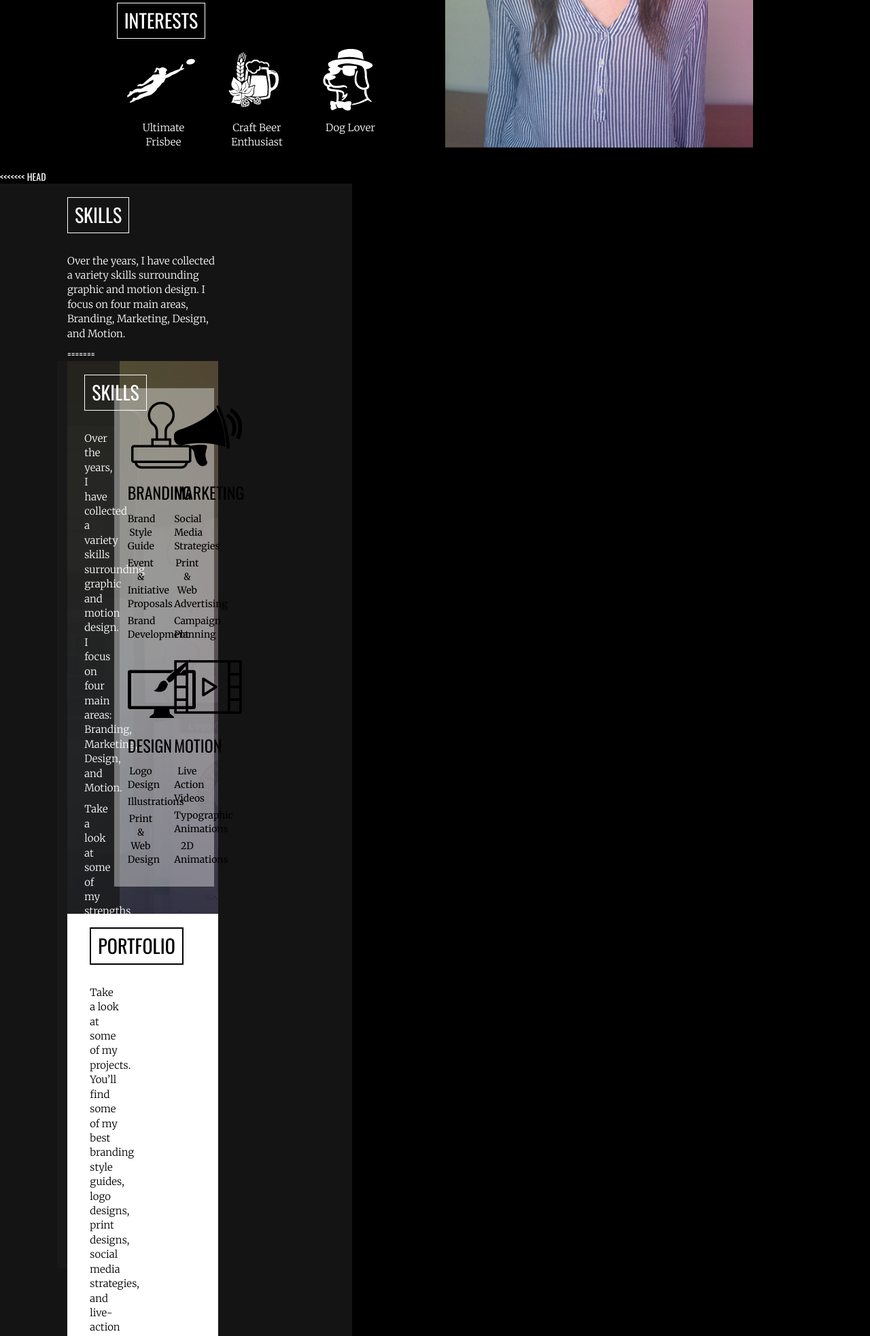
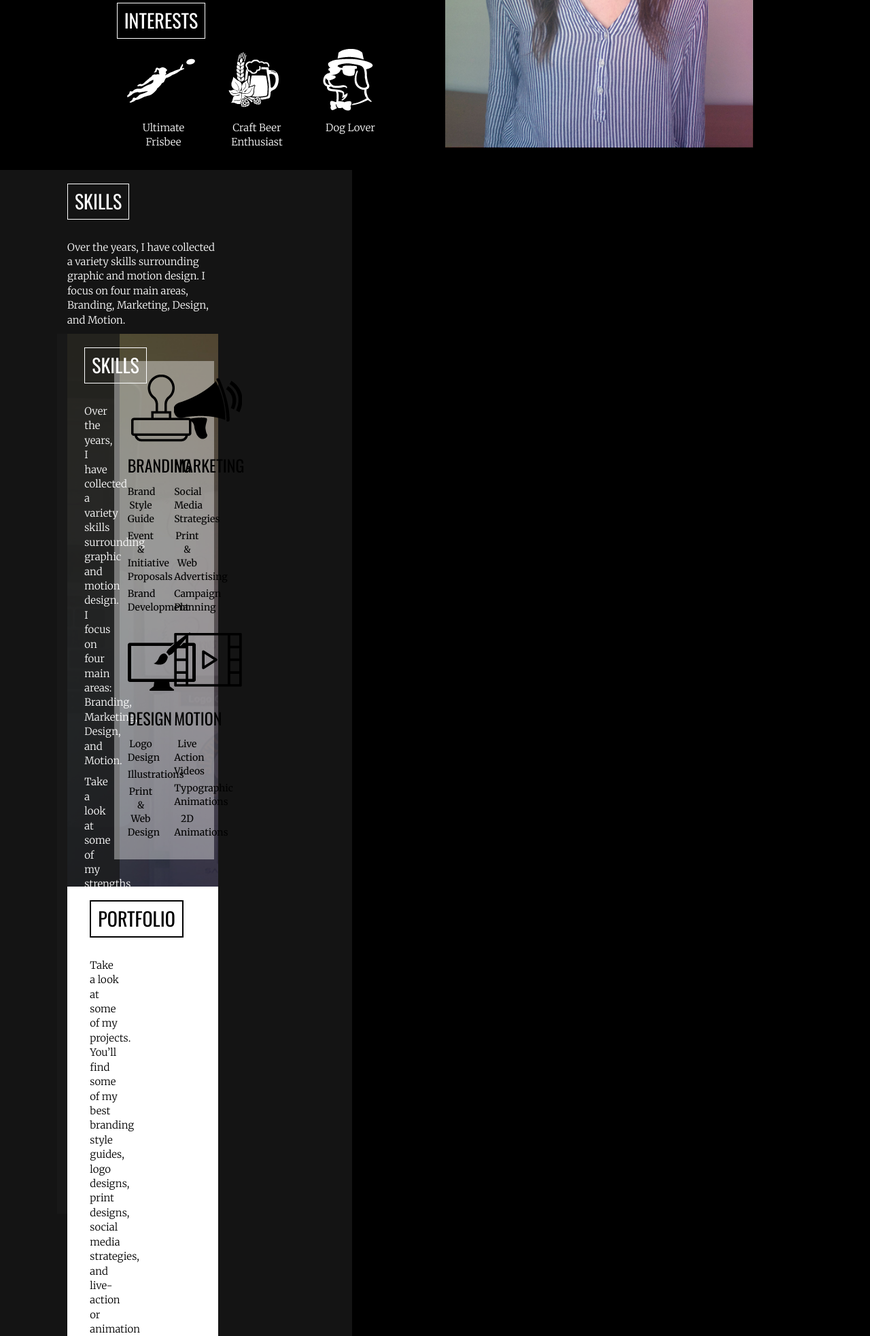
Before and after one commit to jpeden96/peden_portfolio, a PHP site: page / in a window 1280 px wide. Shown: the part 1015-2980 px from the top of the page at 68% size. Run offline with PHP 8.4, Linux system fonts and the light colour scheme; data that the repository does not hold is empty; some libraries are stand-ins or nearby versions.

Commit message:
fixed the errors in the index

```diff
--- a/index.php
+++ b/index.php
@@ -127,7 +127,6 @@
         </div>
     <!-- </div> -->
   </section>
-<<<<<<< HEAD
 <section class="skills container" id="skills">
 <!-- <div class="container bgGradient"> -->
   <div class="row">
@@ -135,7 +134,6 @@
     <div class="col-sm-10 col-sm-push-1 col-md-6 col-md-push-2 skillsText">
       <h1>SKILLS</h1>
       <p>Over the years, I have collected a variety skills surrounding graphic and motion design. I focus on four main areas, Branding, Marketing, Design, and Motion. </p>
-=======
 
 <section class="skills container" id="skills">
 <div class="bgGradient">
@@ -144,7 +142,6 @@
     <div class="col-md-6 col-md-push-2 skillsText">
       <h1>SKILLS</h1>
       <p>Over the years, I have collected a variety skills surrounding graphic and motion design. I focus on four main areas: Branding, Marketing, Design, and Motion. </p> <p>Take a look at some of my strengths within each field.</p>
->>>>>>> dev.jp.lighbox
   </div>
 </div>
 </div>
```
